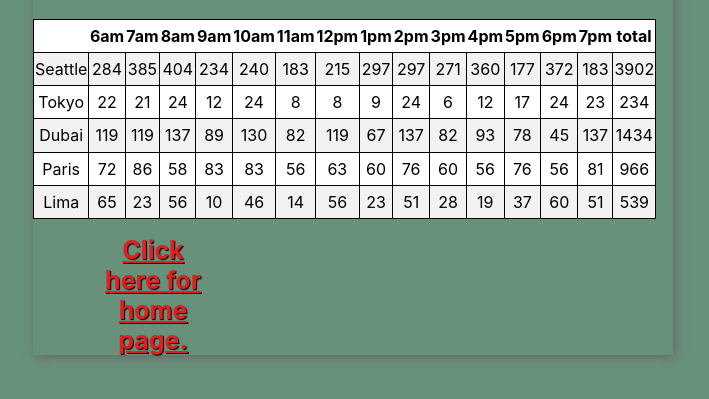
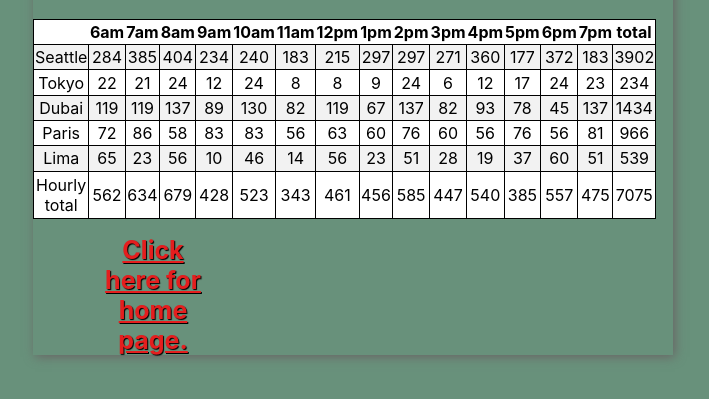
Before and after one commit to Caelinh/cookie-stand, a plain HTML site: page sales.html in a window 1280 px wide. Shown: the part 63-462 px from the top of the page, without its empty margins (287-996 px from the left). Drawn offline with Linux system fonts and the light colour scheme.

Commit message:
completed hourly totals for chart

```diff
--- a/js/app.js
+++ b/js/app.js
@@ -1,5 +1,5 @@
 'use strict';
-let time = ["", "6am", "7am", "8am", "9am", "10am", "11am", "12pm", "1pm", "2pm", "3pm", "4pm", "5pm", "6pm", "7pm", "total" ];
+let time = ["", "6am", "7am", "8am", "9am", "10am", "11am", "12pm", "1pm", "2pm", "3pm", "4pm", "5pm", "6pm", "7pm", "total"];
 
 function getRandInt(min, max) {
     min = Math.ceil(min);
@@ -7,7 +7,7 @@ function getRandInt(min, max) {
     return Math.floor(Math.random() * (max - min) + min);
 };
 
-function cookiesPerHr(name,min, max, avgCookies) {
+function cookiesPerHr(name, min, max, avgCookies) {
     let sales = [name]
     for (let i = 0; i < 14; i++) {
         let customers = getRandInt(min, max) * avgCookies
@@ -25,6 +25,7 @@ function sumAnyArray(array) {
     return sum;
 }
 
+let allShops = []
 //Shops
 function shop(name, min, max, avg) {
     this.name = name;
@@ -32,6 +33,7 @@ function shop(name, min, max, avg) {
     this.max = max;
     this.avg = avg;
     this.sales = cookiesPerHr(name, min, max, avg);
+    allShops.push(this);
 }
 
 let seattle = new shop('Seattle', 23, 65, 6.3);
@@ -45,13 +47,8 @@ let paris = new shop('Paris', 20, 38, 2.3);
 let lima = new shop('Lima', 2, 16, 4.6);
 
 
-function hourlyTotal (){
 
-}
-
-
-
-
+let hourlyTotal = ["Hourly total"];
 //creating the table header
 
 function headingRender(time) {
@@ -64,17 +61,36 @@ function headingRender(time) {
     }
 }
 headingRender(time);
+function hourlyTotals(array) {
+    for (let i = 1; i < array.length; i++) {
+        let total = seattle.sales[i] + tokyo.sales[i] + dubai.sales[i] + paris.sales[i] + lima.sales[i];
+        hourlyTotal.push(total);
+    }
 
-function shopRender(shop,array) {
-    for (let i = 0; i <array.length; i++){
-    let rowName = document.getElementById(shop.name);
-    let rowpush = document.createElement('td');
-    rowName.appendChild(rowpush);
-    rowpush.textContent= array[i];
+}
+hourlyTotals(seattle.sales);
+console.log(hourlyTotal);
+
+
+function totalRender(array) {
+    for (let i = 0; i < array.length; i++) {
+        let rowName = document.getElementById('totals');
+        let rowpush = document.createElement('td');
+        rowName.appendChild(rowpush);
+        rowpush.textContent = array[i];
     }
 }
-shopRender(seattle,seattle.sales);
-shopRender(tokyo,tokyo.sales);
-shopRender(dubai,dubai.sales);
-shopRender(paris,paris.sales);
-shopRender(lima,lima.sales);
+totalRender(hourlyTotal);
+function shopRender(shop, array) {
+    for (let i = 0; i < array.length; i++) {
+        let rowName = document.getElementById(shop.name);
+        let rowpush = document.createElement('td');
+        rowName.appendChild(rowpush);
+        rowpush.textContent = array[i];
+    }
+}
+shopRender(seattle, seattle.sales);
+shopRender(tokyo, tokyo.sales);
+shopRender(dubai, dubai.sales);
+shopRender(paris, paris.sales);
+shopRender(lima, lima.sales);
--- a/sales.html
+++ b/sales.html
@@ -30,6 +30,10 @@
 
             </tr>
 
+            <tr id="totals">
+
+            </tr>
+
         </table>
 
 
```
